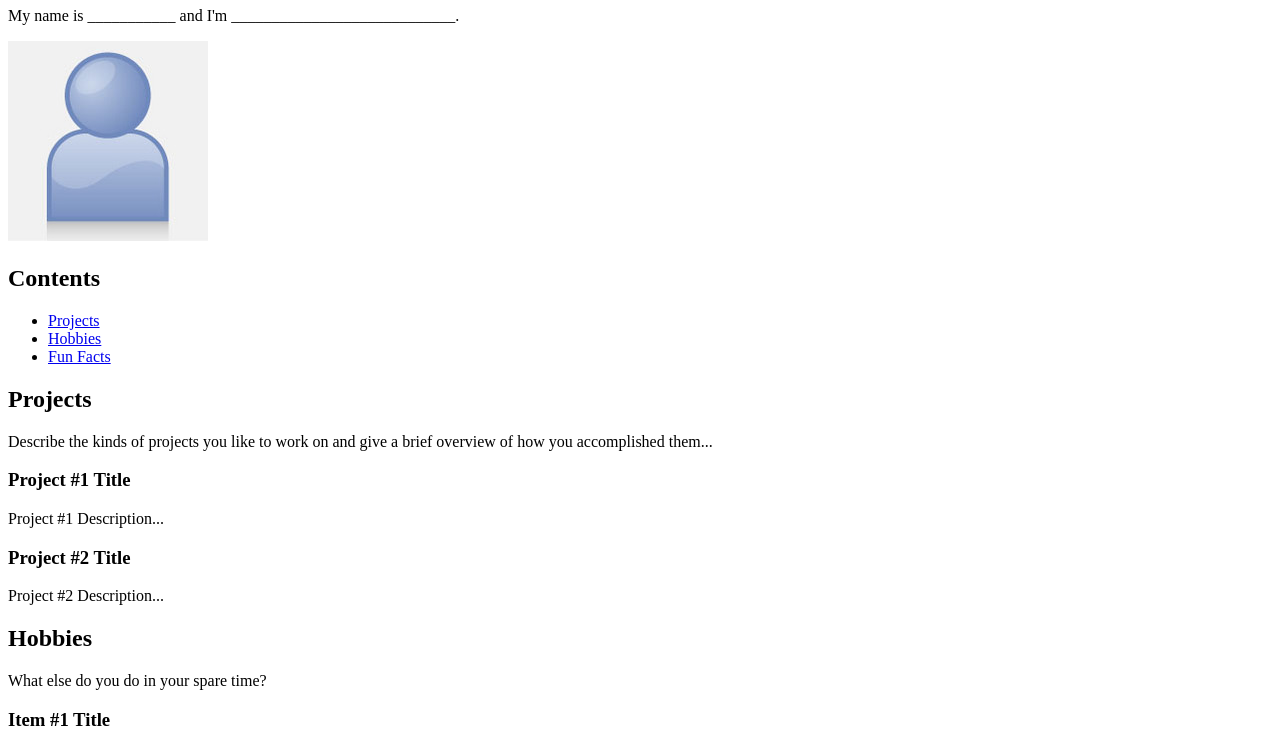
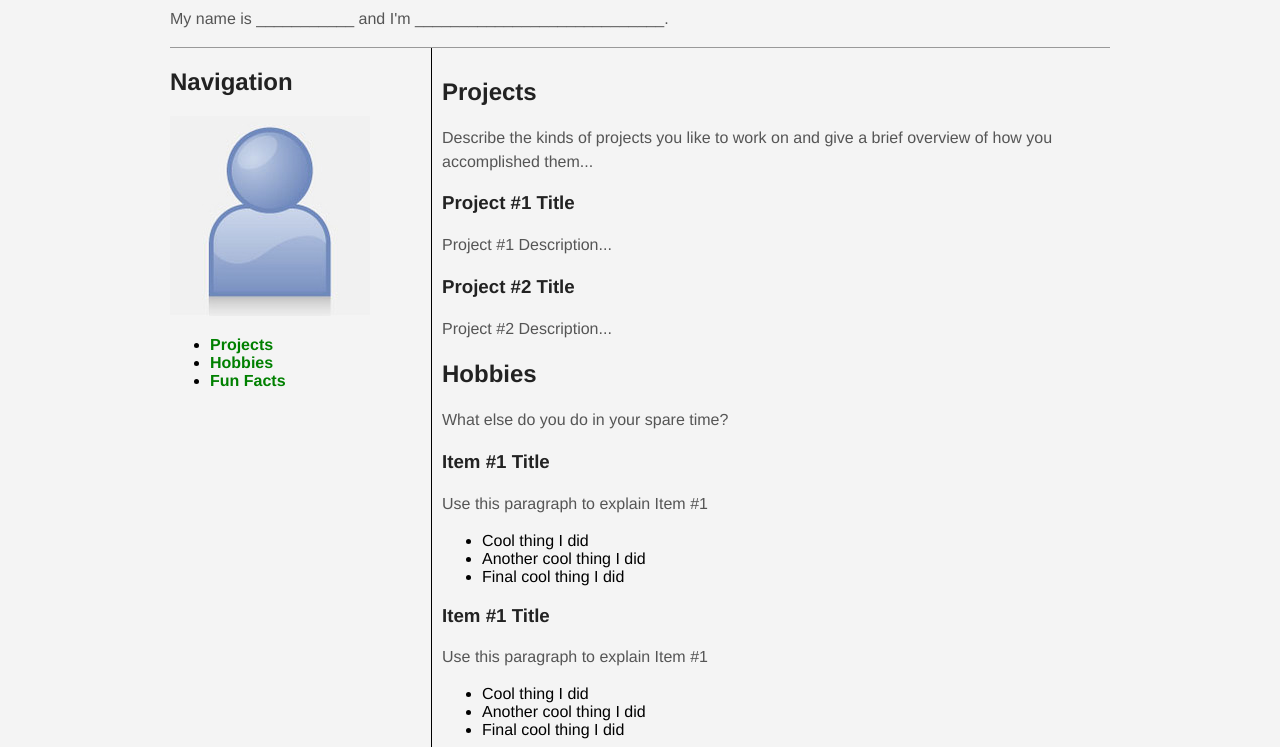
Before and after one commit to claytonburger/claytonburger.github.com, a plain HTML site: page index.html in a window 1280 px wide. Shown: the part 73-820 px from the top of the page. Drawn offline with Linux system fonts and the light colour scheme.

Commit message:
New styles applied

```diff
--- a/index.html
+++ b/index.html
@@ -2,7 +2,7 @@
 <html>
   <head>
     <title>About Me</title>
-    <!-- <link rel="stylesheet" href="resources/layout.css" type="text/css"> -->
+    <link rel="stylesheet" href="resources/layout.css" type="text/css">
     <!-- <script src="resources/javascript.js" type="text/javascript" charset="utf-8"></script> -->
   </head>
   <body>
@@ -17,13 +17,14 @@
     <div class="content clearfix">
       <!-- Page Navigation -->
       <div id="nav">
+        <h2>Navigation</h2>
+
         <img src="./resources/picture.jpg"/>
-        <h2>Contents</h2>
 
         <ul>
-          <li><a href="#projects">Projects</a></li>
-          <li><a href="#hobbies">Hobbies</a></li>
-          <li><a href="#funfacts">Fun Facts</a></li>
+          <li><a class="thickbold" href="#projects">Projects</a></li>
+          <li><a class="thickbold" href="#hobbies">Hobbies</a></li>
+          <li><a class="thickbold" href="#funfacts">Fun Facts</a></li>
         </ul>
       </div>
 
--- a/resources/layout.css
+++ b/resources/layout.css
@@ -37,11 +37,16 @@ a:hover {
 
 #nav {
 	margin: 0 20px 0 0;
+	float: left;
   /* CHALLENGE 3: how could you get this to float to the left side of the screen? */
 }
 
 #main {
-	margin: 0;
+	margin: 0px;
+	padding: 10px;
+	width: 70%;
+	border-left: 1px solid black;
+	float: right;
   /*  CHALLENGE 3: how could you get this to float to the left side of the screen? */
   /* CHALLENGE 2: how could you give this element a one-pixel border down its left side? */
 }
@@ -51,6 +56,9 @@ a:hover {
 	margin-bottom: 30px;
 }
 
+.thickbold{
+	font-weight: bold;
+}
 
 /* Ignore this for now, it is special code needed to fix the layout after using the "float" rules */
 .clearfix:before, .clearfix:after { content:""; display:table; }
```
